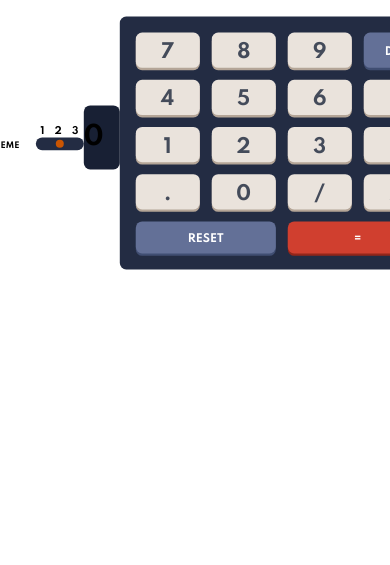
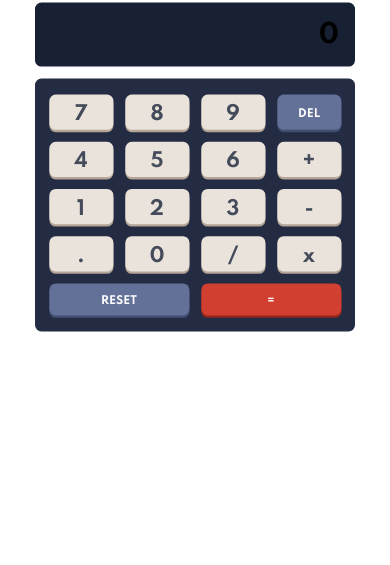
Before and after one commit to SophySoph/FM-Calculator-App, a plain HTML site: page index.html in a window 390 px wide. Shown: the part 279-844 px from the top of the page. Drawn offline with Linux system fonts and the light colour scheme.

Commit message:
Update calcu.css

```diff
--- a/calcu.css
+++ b/calcu.css
@@ -5,17 +5,12 @@
 body{
     margin: 0;
     padding: 0;
-    box-sizing: border-box;
 }
 
 @media (max-width: 430px) {
     .container {
         transform: scale(0.8);
-        width: 100%;
-        height: 100vh;
-        display: flex;
-        align-items: center;
-        justify-content: center;
+
     }
 }
 
```
